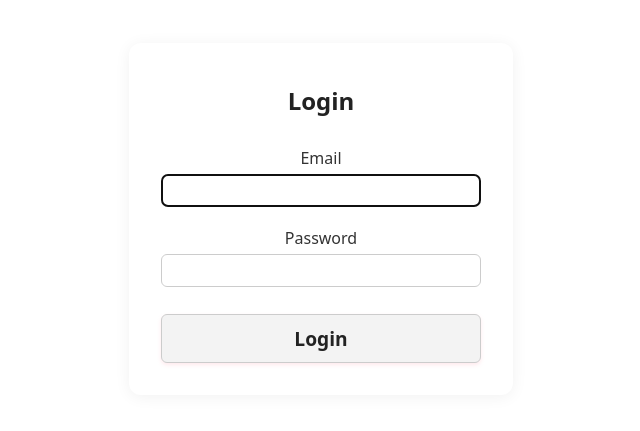
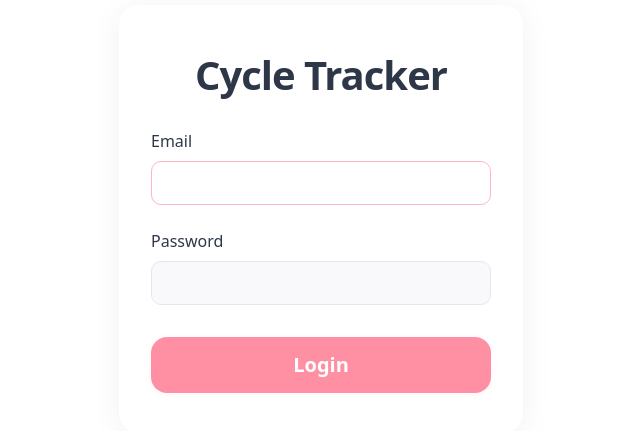
Before and after one commit to luaralulu/cycle-track, a React (Vite) app: page / in a window 1280 px wide. Shown: the part 213-644 px from the top of the page, without its empty margins (319-959 px from the left). Built offline with nearby package versions, Linux system fonts and the light colour scheme; no server answers.

Commit message:
Update login component styling and functionality: Refactor Login component for improved design with CSS, integrate user ID handling in useCycleData hook, and update .env.example to reflect necessary environment variables for Supabase authentication.

```diff
--- a/src/App.tsx
+++ b/src/App.tsx
@@ -15,7 +15,8 @@ function App() {
   const [authError, setAuthError] = useState<string | null>(null);
 
   // Always call the hook to follow the Rules of Hooks
-  const cycleDataState = useCycleData();
+  const userId = session?.user?.id ?? null;
+  const cycleDataState = useCycleData(userId);
 
   useEffect(() => {
     getSession().then(({ data }) => {
--- /dev/null
+++ b/src/components/Login.css
@@ -0,0 +1,85 @@
+.login-bg {
+  min-height: 100vh;
+  display: flex;
+  align-items: center;
+  justify-content: center;
+  background: #fff;
+}
+
+.login-card {
+  display: flex;
+  flex-direction: column;
+  gap: 1.5rem;
+  min-width: 340px;
+  background: #fff;
+  padding: 2.5rem 2rem;
+  border-radius: 20px;
+  box-shadow: 0 4px 32px rgba(0, 0, 0, 0.06);
+  align-items: center;
+}
+
+.login-title {
+  color: #2d3748;
+  font-size: 2.5rem;
+  font-weight: 700;
+  margin-bottom: 0.5rem;
+  text-align: center;
+  letter-spacing: -1px;
+}
+
+.login-label {
+  color: #2d3748;
+  font-size: 1rem;
+  font-weight: 500;
+  display: flex;
+  flex-direction: column;
+  gap: 0.3rem;
+  width: 100%;
+  text-align: left;
+}
+
+.login-input {
+  padding: 0.75rem 1rem;
+  border-radius: 10px;
+  border: 1.5px solid #e2e8f0;
+  color: #2d3748;
+  font-size: 1rem;
+  background: #f9f9fb;
+  margin-top: 0.2rem;
+  outline: none;
+  transition: border 0.2s;
+}
+.login-input:focus {
+  border: 1.5px solid #ffb6c1;
+  background: #fff;
+}
+
+.login-btn {
+  margin-top: 0.5rem;
+  padding: 0.9rem 0;
+  border-radius: 16px;
+  background: #ff8fa3;
+  color: #fff;
+  border: none;
+  font-size: 1.25rem;
+  font-weight: 600;
+  width: 100%;
+  cursor: pointer;
+  box-shadow: 0 2px 8px rgba(255, 143, 163, 0.08);
+  transition: background 0.2s;
+}
+.login-btn:disabled {
+  background: #ffd6df;
+  cursor: not-allowed;
+}
+.login-btn:hover:not(:disabled) {
+  background: #ff6f91;
+}
+
+.login-error {
+  color: #b00020;
+  text-align: center;
+  font-size: 1rem;
+  margin-top: -0.5rem;
+  margin-bottom: 0.5rem;
+}
--- a/src/components/Login.tsx
+++ b/src/components/Login.tsx
@@ -1,4 +1,5 @@
 import React, { useState } from "react";
+import "./Login.css";
 
 interface LoginProps {
   onLogin: (email: string, password: string) => Promise<void>;
@@ -16,100 +17,32 @@ const Login: React.FC<LoginProps> = ({ onLogin, loading, error }) => {
   };
 
   return (
-    <div
-      className="login-container"
-      style={{
-        minHeight: "100vh",
-        display: "flex",
-        alignItems: "center",
-        justifyContent: "center",
-        background: "#fff",
-      }}
-    >
-      <form
-        className="login-form"
-        onSubmit={handleSubmit}
-        style={{
-          display: "flex",
-          flexDirection: "column",
-          gap: "1.2rem",
-          minWidth: 320,
-          background: "#fff",
-          padding: 32,
-          borderRadius: 12,
-          boxShadow: "0 2px 16px rgba(0,0,0,0.06)",
-        }}
-      >
-        <h2 style={{ color: "#222", marginBottom: 8, textAlign: "center" }}>
-          Login
-        </h2>
-        <label
-          style={{
-            color: "#333",
-            display: "flex",
-            flexDirection: "column",
-            gap: 4,
-          }}
-        >
+    <div className="login-bg">
+      <form className="login-card" onSubmit={handleSubmit}>
+        <h1 className="login-title">Cycle Tracker</h1>
+        <label className="login-label">
           Email
           <input
+            className="login-input"
             type="email"
             value={email}
             onChange={(e) => setEmail(e.target.value)}
             required
             autoFocus
-            style={{
-              padding: 8,
-              borderRadius: 6,
-              border: "1px solid #ccc",
-              color: "#222",
-            }}
           />
         </label>
-        <label
-          style={{
-            color: "#333",
-            display: "flex",
-            flexDirection: "column",
-            gap: 4,
-          }}
-        >
+        <label className="login-label">
           Password
           <input
+            className="login-input"
             type="password"
             value={password}
             onChange={(e) => setPassword(e.target.value)}
             required
-            style={{
-              padding: 8,
-              borderRadius: 6,
-              border: "1px solid #ccc",
-              color: "#222",
-            }}
           />
         </label>
-        {error && (
-          <div
-            className="login-error"
-            style={{ color: "#b00020", textAlign: "center" }}
-          >
-            {error}
-          </div>
-        )}
-        <button
-          type="submit"
-          disabled={loading}
-          style={{
-            marginTop: 8,
-            padding: 10,
-            borderRadius: 6,
-            background: "#f3f3f3",
-            color: "#222",
-            border: "1px solid #ccc",
-            fontWeight: 600,
-            cursor: loading ? "not-allowed" : "pointer",
-          }}
-        >
+        {error && <div className="login-error">{error}</div>}
+        <button type="submit" className="login-btn" disabled={loading}>
           {loading ? "Logging in..." : "Login"}
         </button>
       </form>
--- a/src/hooks/useCycleData.ts
+++ b/src/hooks/useCycleData.ts
@@ -1,6 +1,5 @@
 import { useState, useEffect, useMemo } from "react";
 import {
-  signIn,
   getCycleData,
   logPeriod,
   getLast12CycleStarts,
@@ -9,10 +8,9 @@ import {
 import { addDays, format, parseISO } from "date-fns";
 import type { CycleData } from "../lib/supabase";
 
-export function useCycleData() {
+export function useCycleData(userId?: string | null) {
   const [isLoading, setIsLoading] = useState(true);
   const [error, setError] = useState<string | null>(null);
-  const [userId, setUserId] = useState<string | null>(null);
   const [cycleData, setCycleData] = useState<CycleData[]>([]);
   const [showConfirmModal, setShowConfirmModal] = useState(false);
   const [averageCycleLength, setAverageCycleLength] = useState<number | null>(
@@ -24,23 +22,18 @@ export function useCycleData() {
   );
 
   useEffect(() => {
+    if (!userId) {
+      setIsLoading(false);
+      setCycleData([]);
+      return;
+    }
     const initialize = async () => {
       try {
-        const email = import.meta.env.VITE_SUPABASE_USER_EMAIL;
-        const password = import.meta.env.VITE_SUPABASE_USER_PASSWORD;
-
-        if (!email || !password) {
-          throw new Error("Missing user credentials in environment variables");
-        }
-
-        const { user } = await signIn(email, password);
-        setUserId(user.id);
-
-        const data = await getCycleData(user.id);
+        const data = await getCycleData(userId);
         setCycleData(data);
 
         // Phase 3: Prediction Engine
-        const cycleStarts = await getLast12CycleStarts(user.id);
+        const cycleStarts = await getLast12CycleStarts(userId);
         const avg = calculateAverageCycleLength(cycleStarts);
         setAverageCycleLength(avg);
         if (cycleStarts.length > 0 && avg) {
@@ -63,13 +56,11 @@ export function useCycleData() {
         setIsLoading(false);
       }
     };
-
     initialize();
-  }, []);
+  }, [userId]);
 
   const handleLogPeriod = async () => {
     if (!userId) return;
-
     try {
       setIsLoading(true);
       const newEntry = await logPeriod(userId);
```
Also changed, not shown: 2 other files (tests, documents, lock files or other folders).
